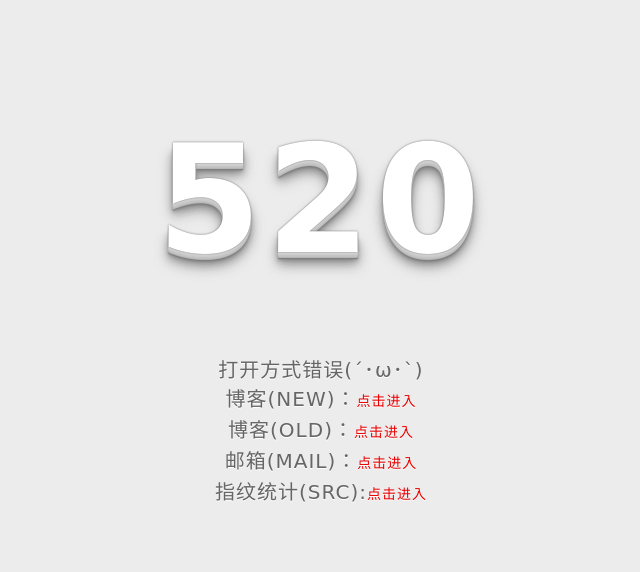
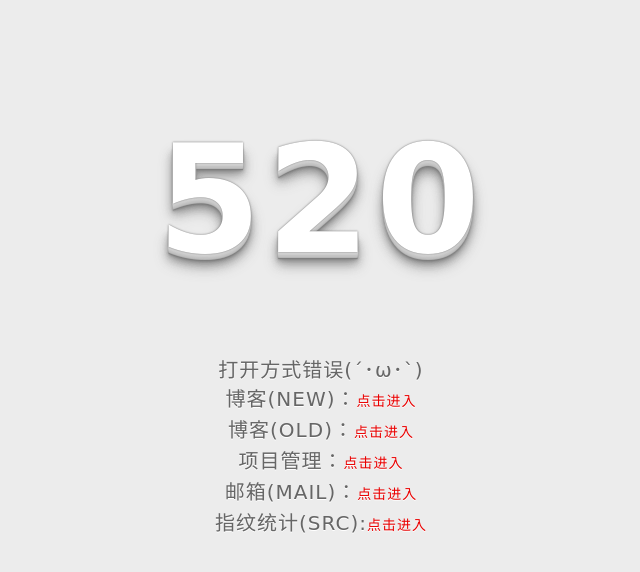
Before and after one commit to wangjunbiao/wangjunbiao.github.io, a plain HTML site: page index.html in a window 1280 px wide. Shown: the whole page, without its empty margins (319-959 px from the left). Drawn offline with Linux system fonts and the light colour scheme.

Commit message:
Update index.html

```diff
--- a/index.html
+++ b/index.html
@@ -66,8 +66,10 @@ a:active{ color:##FFD700;}*/
   <br>
 	<p>博客(NEW)：<a href="http://112.74.22.207">点击进入</a></p><br>
 	<p>博客(OLD)：<a href="https://yonghengshi.github.io">点击进入</a></p><br>
+	<p>项目管理：<a href="wusheng.free.ngrok.cc/redmine">点击进入</a></p><br>
 	<p>邮箱(MAIL)：<a href="./mail/">点击进入</a></p><br>
 	<p>指纹统计(SRC):<a href="./SRC/">点击进入</p>
+
 	<!--<p>扫一扫打卡：<a href="index10.html">点击进入</a></p> -->
 
 
```
